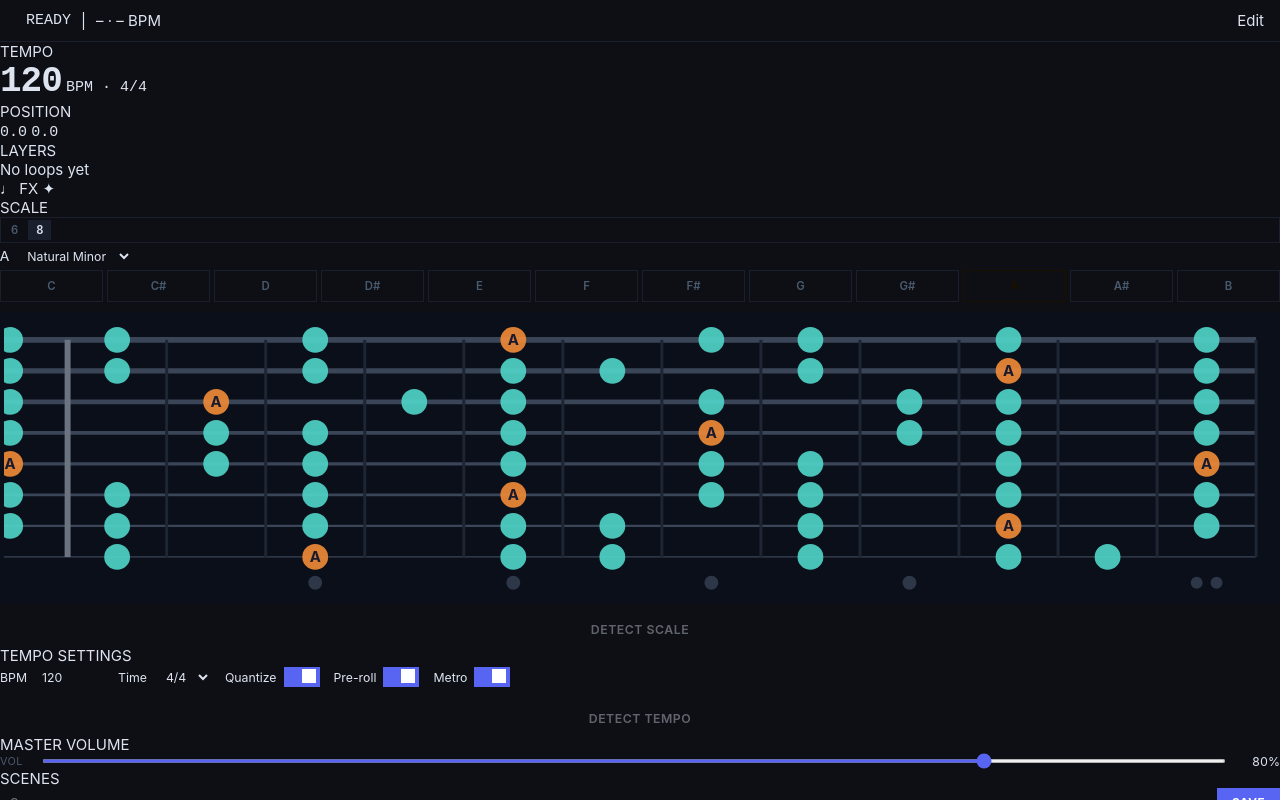
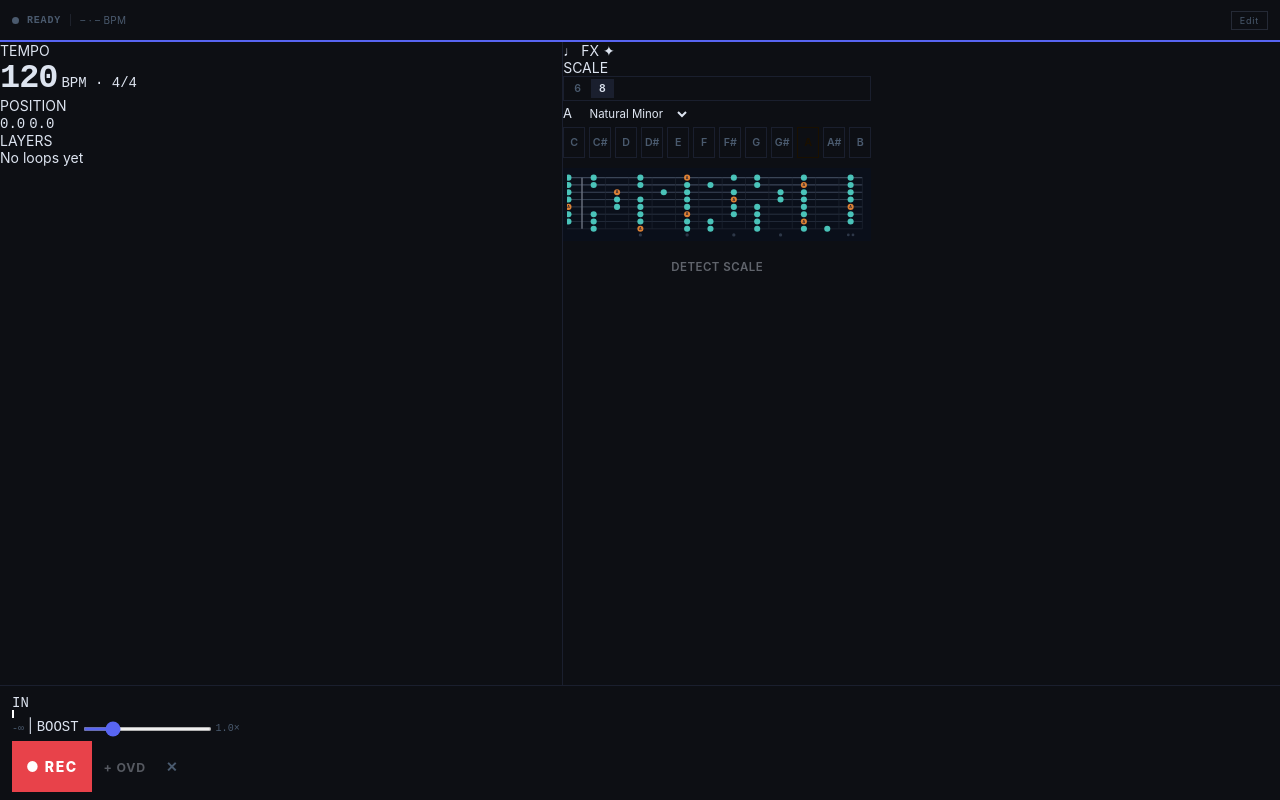
Before and after one commit to Maachax/Raspberry-looper, a Flask app: page / in a window 1280 px wide. Run offline with Flask 3, Linux system fonts and the light colour scheme; some libraries are stand-ins or nearby versions.

Commit message:
style: add layout CSS — topbar, two-col body, footer, edit-panels

```diff
--- a/static/style.css
+++ b/static/style.css
@@ -74,13 +74,27 @@ input, select {
    LAYOUT
    ========================================================================== */
 
+html, body {
+    height: 100%;
+    overflow: hidden;
+    display: flex;
+    flex-direction: column;
+    background: var(--bg);
+    color: var(--text);
+    font-family: -apple-system, BlinkMacSystemFont, "Segoe UI", Roboto, sans-serif;
+    font-size: 14px;
+    -webkit-tap-highlight-color: transparent;
+    -webkit-font-smoothing: antialiased;
+}
+
+/* ── Topbar ── */
 .topbar {
     flex: 0 0 var(--topbar-h);
     display: flex;
     align-items: center;
     justify-content: space-between;
-    padding: 0 16px;
-    border-bottom: 1px solid var(--border);
+    padding: 0 12px;
+    border-bottom: 2px solid var(--accent);
     background: var(--bg);
     z-index: 10;
 }
@@ -88,22 +102,87 @@ input, select {
 .topbar-left {
     display: flex;
     align-items: center;
-    gap: 10px;
+    gap: 8px;
 }
 
-.scroll-content {
-    flex: 1 1 0;
-    overflow-y: auto;
-    overflow-x: hidden;
-    -webkit-overflow-scrolling: touch;
+.status-led {
+    width: 7px;
+    height: 7px;
+    border-radius: 50% !important;
+    background: var(--text-muted);
+    flex-shrink: 0;
+}
+.status-led.led-play  { background: var(--play);  box-shadow: 0 0 6px var(--play); }
+.status-led.led-rec   { background: var(--rec);   box-shadow: 0 0 6px var(--rec);  }
+.status-led.led-armed { background: #f59e42;       box-shadow: 0 0 6px #f59e42;    }
+
+.topbar-state {
+    font-size: 10px;
+    font-weight: 700;
+    letter-spacing: 0.8px;
+    color: var(--text-muted);
+}
+.topbar-state.state-play  { color: var(--play); }
+.topbar-state.state-rec   { color: var(--rec);  }
+.topbar-state.state-armed { color: #f59e42;     }
+
+.topbar-divider { color: var(--border-dim); font-size: 10px; }
+
+.topbar-meta {
+    font-size: 10px;
+    color: var(--text-muted);
+    letter-spacing: 0.3px;
 }
 
+.edit-toggle-btn {
+    padding: 3px 8px;
+    border: 1px solid var(--border-dim);
+    font-size: 9px;
+    color: var(--text-muted);
+    letter-spacing: 0.8px;
+    background: transparent;
+    cursor: pointer;
+}
+.edit-toggle-btn:hover { border-color: var(--accent); color: var(--accent); }
+
+/* ── Two-column body ── */
+.app-body {
+    flex: 1 1 0;
+    display: flex;
+    overflow: hidden;
+    min-height: 0;
+}
+
+.left-col {
+    width: 44%;
+    flex-shrink: 0;
+    border-right: 1px solid var(--border);
+    display: flex;
+    flex-direction: column;
+    overflow: hidden;
+}
+
+/* ── Edit panels (hidden in performance mode) ── */
+.edit-panels {
+    display: none;
+    flex-direction: column;
+    overflow-y: auto;
+    border-top: 1px solid var(--border);
+    background: var(--bg);
+}
+
+body.edit-mode .app-body    { flex: 0 0 60vh; }
+body.edit-mode .edit-panels { display: flex; flex: 1 1 0; min-height: 0; }
+
+/* ── Footer ── */
 .bottom-bar {
-    flex: 0 0 auto;
-    background: var(--surface);
-    border-top: 1px solid var(--border-strong);
-    padding: 10px 14px;
-    padding-bottom: max(10px, env(safe-area-inset-bottom));
+    flex: 0 0 var(--footer-h);
+    background: var(--bg);
+    border-top: 1px solid var(--border);
+    padding: 7px 12px 8px;
+    display: flex;
+    flex-direction: column;
+    gap: 6px;
 }
 
 /* ==========================================================================
```
